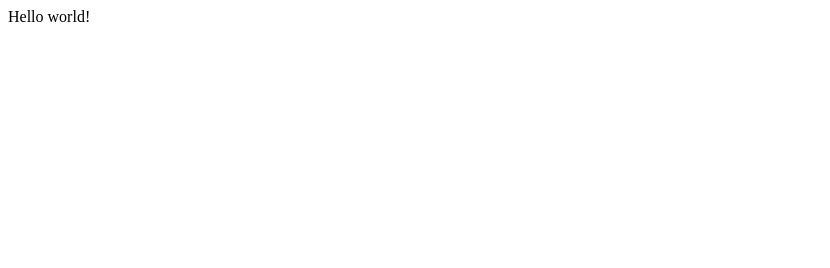
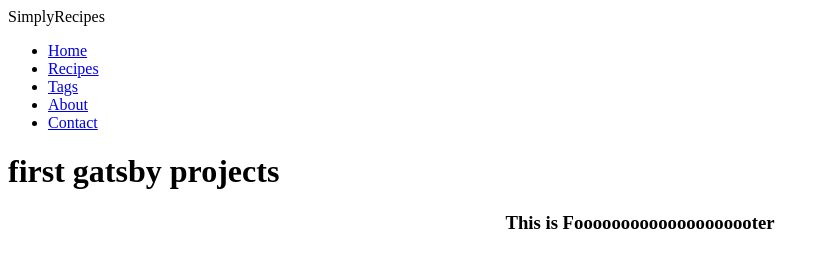
Before and after one commit to othwsav/recipes, a Gatsby site: page / in a window 1280 px wide. Shown: the whole page, without its empty margins (0-830 px from the left). Built offline with nearby package versions, Linux system fonts and the light colour scheme; Gatsby itself is replaced by a stand-in of ours.

Commit message:
first commit + added all needed pages and layout components

```diff
--- /dev/null
+++ b/src/components/Footer.jsx
@@ -0,0 +1,11 @@
+import React from 'react'
+
+const Footer = () => {
+    return (
+        <footer>
+            <h3 style={{textAlign: 'center'}}>This is Foooooooooooooooooooter</h3>
+        </footer>
+    )
+}
+
+export default Footer
--- /dev/null
+++ b/src/components/Layout.js
@@ -0,0 +1,15 @@
+import React from 'react'
+import Navbar from './Navbar'
+import Footer from './Footer'
+
+const Layout = ({children}) => {
+    return (
+        <>
+            <Navbar/>
+            {children}
+            <Footer />
+        </>
+    )
+}
+
+export default Layout
--- /dev/null
+++ b/src/components/Navbar.jsx
@@ -0,0 +1,32 @@
+import { Link } from 'gatsby'
+import React from 'react'
+
+const Navbar = () => {
+    return (
+        <nav>
+            <div className="logo">
+                <span>Simply</span>
+                <span>Recipes</span>
+            </div>
+            <ul>
+                <li>
+                    <Link to="/">Home</Link>
+                </li>
+                <li>
+                    <Link to="/recipes">Recipes</Link>
+                </li>
+                <li>
+                    <Link to="/tags">Tags</Link>
+                </li>
+                <li>
+                    <Link to="/about">About</Link>
+                </li>
+                <li>
+                    <Link to="/contact">Contact</Link>
+                </li>
+            </ul>
+        </nav>
+    )
+}
+
+export default Navbar
--- a/src/pages/index.js
+++ b/src/pages/index.js
@@ -1,5 +1,13 @@
-import React from "react"
+import React from 'react'
+import Layout from '../components/Layout'
 
-export default function Home() {
-  return <div>Hello world!</div>
+
+export default function Home () {
+	return (
+		<Layout>
+			<main>
+				<h1>first gatsby projects</h1>
+			</main>
+		</Layout>
+	)
 }
```
Also changed, not shown: src/pages/404.js (added, +17 -0 lines), src/pages/about.js (added, +16 -0 lines), src/pages/contact.js (added, +17 -0 lines), src/pages/recipes.js (added, +15 -0 lines), src/pages/tags.js (added, +15 -0 lines).
